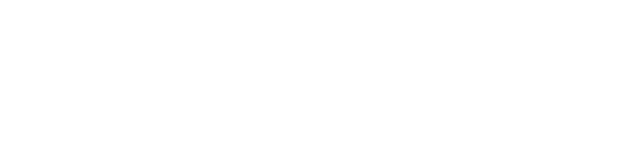
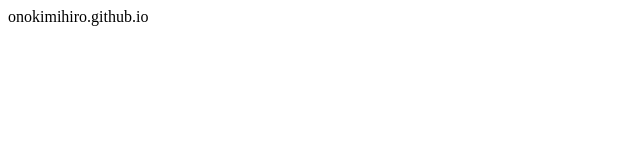
Before and after one commit to onokimihiro/onokimihiro.github.io, a plain HTML site: page index.html in a window 1280 px wide. Shown: the whole page, without its empty margins (0-640 px from the left). Drawn offline with Linux system fonts and the light colour scheme.

Commit message:
Update index.html

```diff
--- a/index.html
+++ b/index.html
@@ -1,9 +1,9 @@
 <html>
   <head>
     <meta charset="utf-8" />
-    <title>タイトル</title>
+    <title>onokimihiro.github.io</title>
   </head>
   <body>
-    <!-- ここに書きたい内容を書く -->
+    <p>onokimihiro.github.io</p>
   </body>
 </html>
```
